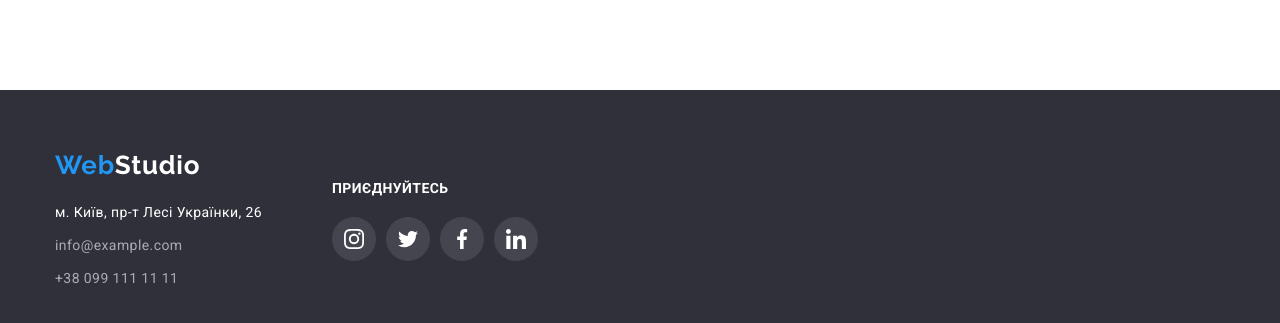
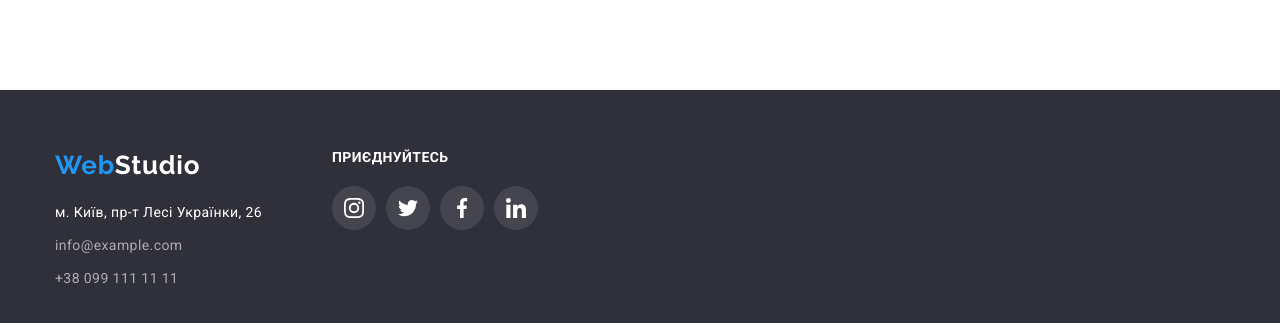
Before and after one commit to IvanGlog/goit-markup-hw-04, a plain HTML site: page index.html in a window 1280 px wide. Shown: the part 2586-2909 px from the top of the page. Drawn offline with nearby package versions, Linux system fonts and the light colour scheme.

Commit message:
Add files via upload

```diff
--- a/index.html
+++ b/index.html
@@ -325,9 +325,9 @@
 
 <!-- Footer -->
     <footer class="footer">
-        <div class="container">
+        <div class="container footer-data">
+            <div class="footer-logo">
                 <a href="./index.html" class="logo">Web<span class="footer-logo-word">Studio</span></a>
-            <div class="footer-data">
                 <address class="address">
                     <p class="footer-address-data">м. Київ, пр-т Лесі Українки, 26</p>
                     <ul class="footer-address-list list">
@@ -335,6 +335,7 @@
                         <li class="footer-address-item"><a href="call:+380991111111" class="footer-address-info link">+38 099 111 11 11</a></li>
                     </ul>
                 </address>
+            </div>
             <div class="footer-social-list-data">
                 <p class="footer-social-list-subtitle">Приєднуйтесь</p>
                 <ul class="footer-social-list list">
@@ -369,7 +370,6 @@
                 </ul>
             </div>
         </div>
-        </div>
     </footer>
 </body>
 </html>
```
Also changed, not shown: portfolio.html (+3 -3 lines). Lines whose indentation alone changed are shown as unchanged.
